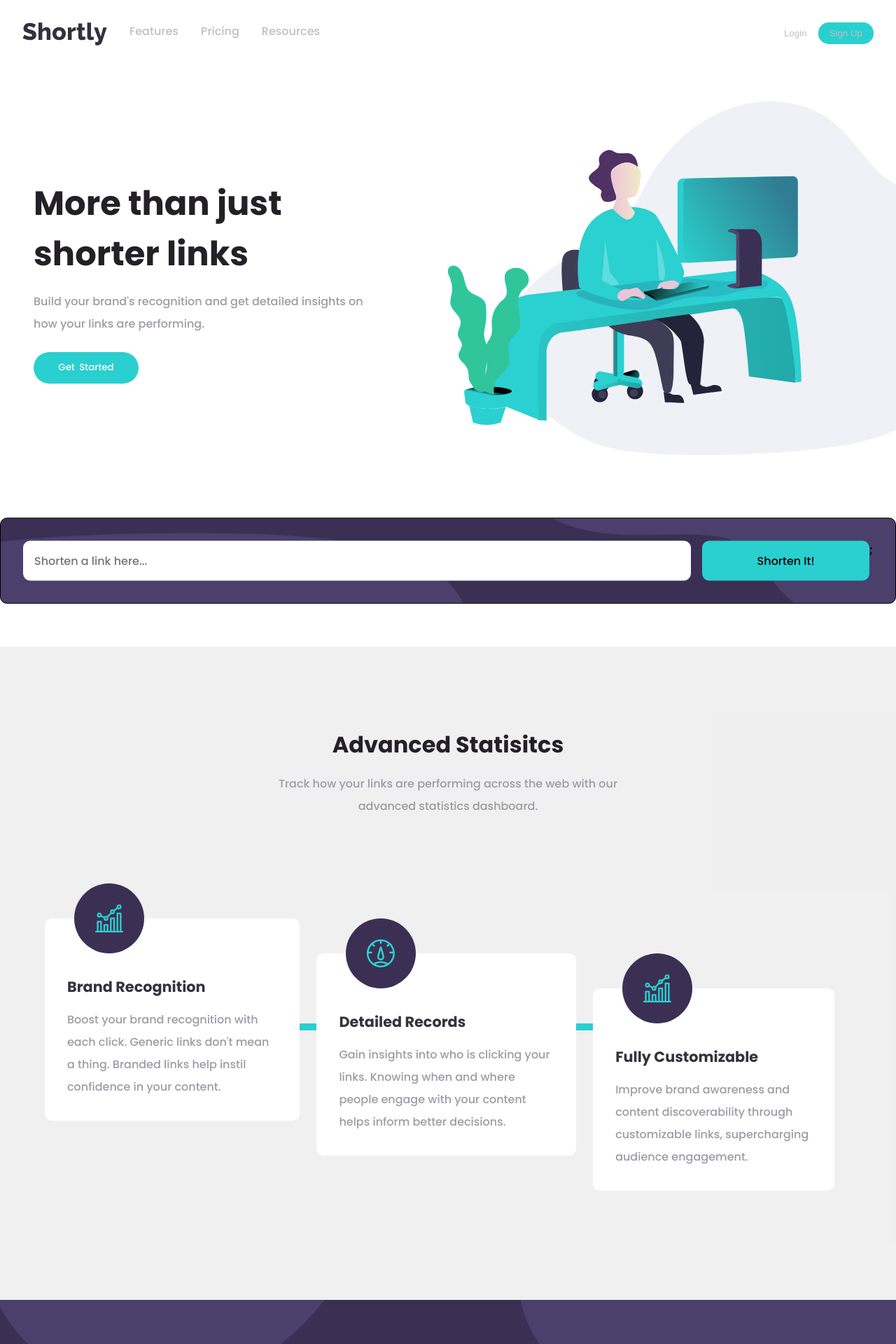
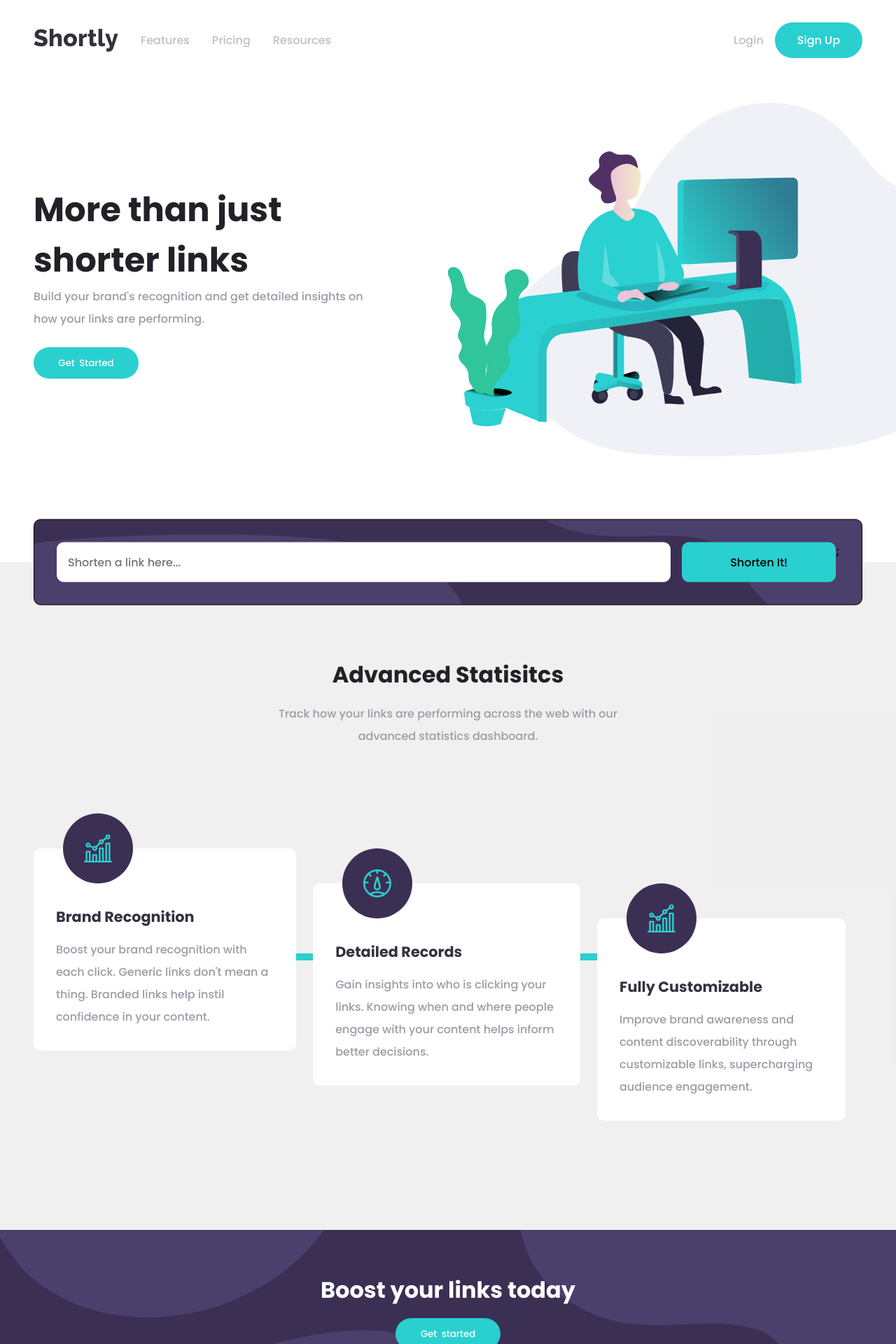
Before and after one commit to Heisdalu/url-shortener, a React (Create React App) app: page / in a window 1280 px wide. Shown: the top 1920 px of the page at 70% size. Built offline with nearby package versions, Linux system fonts and the light colour scheme.

Commit message:
fix: Get Link layout, LinkDetail layout and other  css issue

```diff
--- a/src/components/Detail/Detail.css
+++ b/src/components/Detail/Detail.css
@@ -1,7 +1,6 @@
 .detail_box {
   background-color: var(--neutral-gray);
   background-color: hsla(0, 0%, 75%, 0.244);
-  padding-top: 100px;
 }
 
 .detail_link {
@@ -11,6 +10,7 @@
   place-items: center;
   margin-bottom: 4rem;
   font-size: 1rem;
+  padding: 0 1rem;
 }
 
 .detail_header {
@@ -126,9 +126,14 @@
   transition: all 0.5s;
 }
 
-.detail_box1 {
-  padding-left: 2rem;
-  padding-right: 2rem;
+
+.detail_link_content_box{
+  width: 100%;
+  margin-top: -50px;
+}
+
+.detail_box1{
+  padding: 0 1rem;
 }
 
 @media screen and (min-width: 1200px) {
@@ -142,7 +147,6 @@
   .main_detail_box {
     margin-right: 1.5rem;
     text-align: left;
-    /* padding: 0 1.5rem; */
     padding-left: 2rem;
     padding-right: 2rem;
     align-items: normal;
@@ -175,9 +179,10 @@
 
 @media screen and (min-width: 768px) {
 
-  .detail_link {
-    margin-top: -20px;
+  .detail_link{
+    padding: 0 3rem;
   }
+
   .other_detail {
     background-image: url("../../assets/bg-boost-desktop.svg");
   }
--- a/src/components/Detail/Detail.js
+++ b/src/components/Detail/Detail.js
@@ -1,13 +1,19 @@
 import "./Detail.css";
 import Image1 from "../../assets/icon-brand-recognition.svg";
 import Image2 from "../../assets/icon-detailed-records.svg";
+import GetLink from "../Header/GetLink";
 import LinkDetail from "./LinkDetail";
 
 const Detail = () => {
   return (
     <section className="detail_box">
       <section className="detail_link">
+        <GetLink />
+
+     <div className="detail_link_content_box">
         <LinkDetail />
+
+     </div>
       </section>
 
       <section className="detail_box1">
--- a/src/components/Detail/LinkDetail.css
+++ b/src/components/Detail/LinkDetail.css
@@ -1,16 +1,15 @@
 .detail_link_content {
   word-wrap: break-word;
-  margin: 0.5rem 0;
-  border: 1px solid;
+  margin: 1rem 0;
   border-radius: 10px;
-  width: 90%;
-  max-width: 500px;
+  padding: 0.5rem 1rem;
   background-color: #ffffff;
   display: flex;
   flex-direction: column;
   justify-content: center;
-  align-items: center;
 }
+
+
 
 .main_content,
 .shorten_link,
@@ -24,11 +23,12 @@
 
 .main_content {
   word-wrap: break-word;
+  padding: 0.5rem 0;
+  border-bottom: 1px solid var(--neutral-gray);
 }
 
 .copy_btn {
-  width: 100px;
-  height: 35px;
+  padding: 1rem;
   border-radius: 5px;
   background-color: cyan;
   color: #ffffff;
@@ -42,23 +42,21 @@
 }
 
 @media screen and (min-width: 768px) {
+  .main_content {
+    border: none;
+  }
+
+  .copy_btn {
+    width: 100px;
+    height: 35px;
+    padding: 0;
+  }
   .detail_link_content {
     flex-direction: row;
     justify-content: normal;
+    align-items: center;
     padding: 0.5rem 1rem;
-    width: 85%;
-    max-width: none;
     font-size: 1rem;
-  }
-
-  .shorten_link,
-  .detail_link,
-  .copy_btn {
-    margin: 0;
-  }
-
-  .main_content{
-    width: 350px;
   }
 
   .shorten_link {
@@ -66,9 +64,3 @@
     margin-right: 1rem;
   }
 }
-
-@media screen and (min-width: 1000px) {
-    .main_content {
-        width: 500px;
-    }
-}
--- a/src/components/Footer/Footer.css
+++ b/src/components/Footer/Footer.css
@@ -50,6 +50,7 @@
 
 @media screen and (min-width: 768px){
   .footer {
+    /* padding: 3rem 2rem; */
     display: grid;
     grid-template-columns: 1fr 4fr;
     align-items: flex-start;
--- a/src/components/Header/GetLink.css
+++ b/src/components/Header/GetLink.css
@@ -50,17 +50,17 @@
   justify-content: center;
   align-items: center;
   border-radius: 10px;
-  display: none;
 }
 
 .error_header {
   font-size: 1.2rem;
   margin-bottom: 4px;
-  color: #f5f5f5;
   color: red;
+  text-align: center;
 }
 
 .error_exit {
+  margin-top: 5px;
   padding: 1rem 2rem;
   border-radius: 50px;
   border: none;
--- a/src/components/Header/GetLink.js
+++ b/src/components/Header/GetLink.js
@@ -1,6 +1,6 @@
 import { useState } from "react";
 import { useDispatch, useSelector } from "react-redux";
-import { getShortenLink } from "../../store/shortenLink";
+import { getShortenLink, shortenLinkAction } from "../../store/shortenLink";
 import "./GetLink.css";
 import Loader from "./Loader";
 
@@ -8,19 +8,22 @@ const GetLink = () => {
   const dispatch = useDispatch();
   const [inputLink, setInputLink] = useState("");
   const loadingState = useSelector((state) => state.loading);
+  const state = useSelector((state) => state);
 
-  console.log(loadingState);
 
   const inputHandler = (e) => {
     setInputLink(e.target.value);
   };
 
   const shortenLinkHandler = () => {
-    console.log(inputLink);
     if (inputLink) {
       dispatch(getShortenLink(inputLink));
     }
     setInputLink("");
+  };
+
+  const exitErrorModalHandler = () => {
+    dispatch(shortenLinkAction.shortenLinkReset());
   };
 
   return (
@@ -36,11 +39,14 @@ const GetLink = () => {
       <button type="submit" className="input_btn" onClick={shortenLinkHandler}>
         {loadingState ? <Loader /> : "Shorten It!"}
       </button>
-
-      <div className="error-page">
-         <h1 className="error_header"> Input a Valid url</h1>
-         <button className="error_exit">Exit</button>
-      </div>
+      {state.error && (
+        <div className="error-page">
+          <h1 className="error_header"> {state.message}</h1>
+          <button className="error_exit" onClick={exitErrorModalHandler}>
+            Go back
+          </button>
+        </div>
+      )}
       ;
     </div>
   );
--- a/src/components/Header/Header.css
+++ b/src/components/Header/Header.css
@@ -24,6 +24,39 @@
   margin-bottom: 7px;
 }
 
+.burger-line:nth-child(1) {
+  animation-name: burger-animate;
+  animation-duration: 0.5s;
+  animation-fill-mode: forwards;
+}
+
+.burger-line:nth-child(2) {
+  display: none;
+}
+
+.burger-line:nth-child(3) {
+  animation-name: burger-animate2;
+  animation-duration: 0.5s;
+  animation-fill-mode: forwards;
+}
+
+@keyframes burger-animate {
+  0% {
+    transform: translate(0) rotate(0);
+  }
+  100% {
+    transform: rotate(45deg) translate(5px, 13px);
+  }
+}
+@keyframes burger-animate2 {
+  0% {
+    transform: translate(0) rotate(0);
+  }
+  100% {
+    transform: rotate(-45deg) translateY(-10px);
+  }
+}
+
 .header_bg {
   max-width: 100vw;
   overflow: hidden;
@@ -44,7 +77,6 @@
   font-weight: 700;
   display: flex;
   flex-direction: column;
-  margin-bottom: 1rem;
   color: var(--neutral-dark-violet);
 }
 
@@ -78,6 +110,7 @@
 .desktop_modal {
   display: none;
 }
+
 @media screen and (min-width: 500px) {
   .header_bg img {
     width: 120%;
@@ -102,6 +135,11 @@
   .header_btn {
     margin-bottom: 0;
   }
+
+  .header_btn:hover {
+    opacity: 0.7;
+  }
+
   .header_bg,
   .header_content_box {
     margin-bottom: 7rem;
@@ -138,8 +176,7 @@
 
 @media screen and (min-width: 768px) {
   .header_box {
-    align-items: normal;
-    padding: 2rem;
+    padding: 2rem 3rem;
   }
 
   .hamburger {
@@ -154,8 +191,9 @@
   }
 
   .desktop_main_modal a {
-    margin: 1rem;
+    margin: 0 1rem;
     text-decoration: none;
+    font-weight: 500;
     color: var(--neutral-gray);
   }
 
@@ -168,15 +206,29 @@
   }
 
   .desktop_navigate button {
+    font-weight: 500;
     margin-left: 1rem;
     background: none;
     border: none;
+    font-size: 1rem;
     color: var(--neutral-gray);
+    font-family: var(--font);
+    cursor: pointer;
   }
 
-   .desktop_navigate .desktop_sign_up{
-    padding: 0.5rem 1rem;
-    border-radius: 15px;
+  .desktop_navigate button:nth-child(1):hover {
+    color: var(--neutral-dark-blue);
+  }
+
+  .desktop_navigate .desktop_sign_up {
+    padding: 0.8rem 2rem;
+    border-radius: 50px;
     background: var(--primary-cyan);
+    color: #ffffff;
+    cursor: pointer;
+  }
+
+  .desktop_sign_up:hover {
+    opacity: 0.7;
   }
 }
--- a/src/components/Header/Header.js
+++ b/src/components/Header/Header.js
@@ -3,12 +3,13 @@ import Logo from "./Logo";
 import Modal from "./Modal";
 
 import Hamburger from "../../assets/illustration-working.svg";
-import GetLink from "./GetLink";
 import "./Header.css";
 import { useState } from "react";
 
 const Header = () => {
   const [active, setActive] = useState(false);
+
+  const animateBurger = active ? 'burger-line' : ''
 
   const toggle = () => {
     setActive((prevState) => !prevState);
@@ -32,13 +33,13 @@ const Header = () => {
           <button className="desktop_sign_up">Sign Up</button>
         </div>
 
-        <button className="hamburger" onClick={toggle}>
-          <div className="burger"></div>
-          <div className="burger"></div>
-          <div className="burger"></div>
+        <button className="hamburger" arial-role="menu-list" onClick={toggle}>
+          <div className={`burger ${animateBurger}`}></div>
+          <div className={`burger ${animateBurger}`}></div>
+          <div className={`burger ${animateBurger}`}></div>
         </button>
 
-        <Modal active={active}/>
+        <Modal active={active} />
       </header>
 
       <section className="header_contents">
@@ -57,8 +58,6 @@ const Header = () => {
           <button className="header_btn">Get Started</button>
         </div>
       </section>
-
-      <GetLink />
     </div>
   );
 };
--- a/src/components/Header/Modal.css
+++ b/src/components/Header/Modal.css
@@ -1,5 +1,5 @@
 .modal {
-  position: absolute;
+  position: fixed;
   top: 100px;
   max-width: 400px;
   width: 90%;
@@ -9,6 +9,18 @@
   background-color: var(--primary--dark-violet);
   border-radius: 10px;
   z-index: 11;
+  box-shadow: 5px 50px 120px black;
+  animation-name: animate;
+  animation-duration: 1s;
+}
+
+@keyframes animate {
+  0%{
+    opacity: 0;
+  }
+  100%{
+    opacity: 1;
+  }
 }
 
 .modal_1 {
@@ -50,17 +62,15 @@
   color: #ffffff;
 }
 
-
-.login_btn{
-    background: none;
+.login_btn {
+  background: none;
 }
 
-.sign_btn{
-    background-color: var(--primary-cyan);
+.sign_btn {
+  background-color: var(--primary-cyan);
 }
 
-@media screen  and (min-width: 768px){
-
+@media screen and (min-width: 768px) {
   .modal {
     display: none;
   }
--- a/src/index.css
+++ b/src/index.css
@@ -5,11 +5,18 @@
 }
 
 body {
-  font-family: 'Poppins', sans-serif;
+  font-family: "Poppins", sans-serif;
   -webkit-font-smoothing: antialiased;
   -moz-osx-font-smoothing: grayscale;
 }
 
-#root{
+#root {
   max-width: 1800px;
 }
+
+@media screen and (min-width: 1800px) {
+  body {
+    max-width: 1800px;
+    margin: 0 auto;
+  }
+}
```
